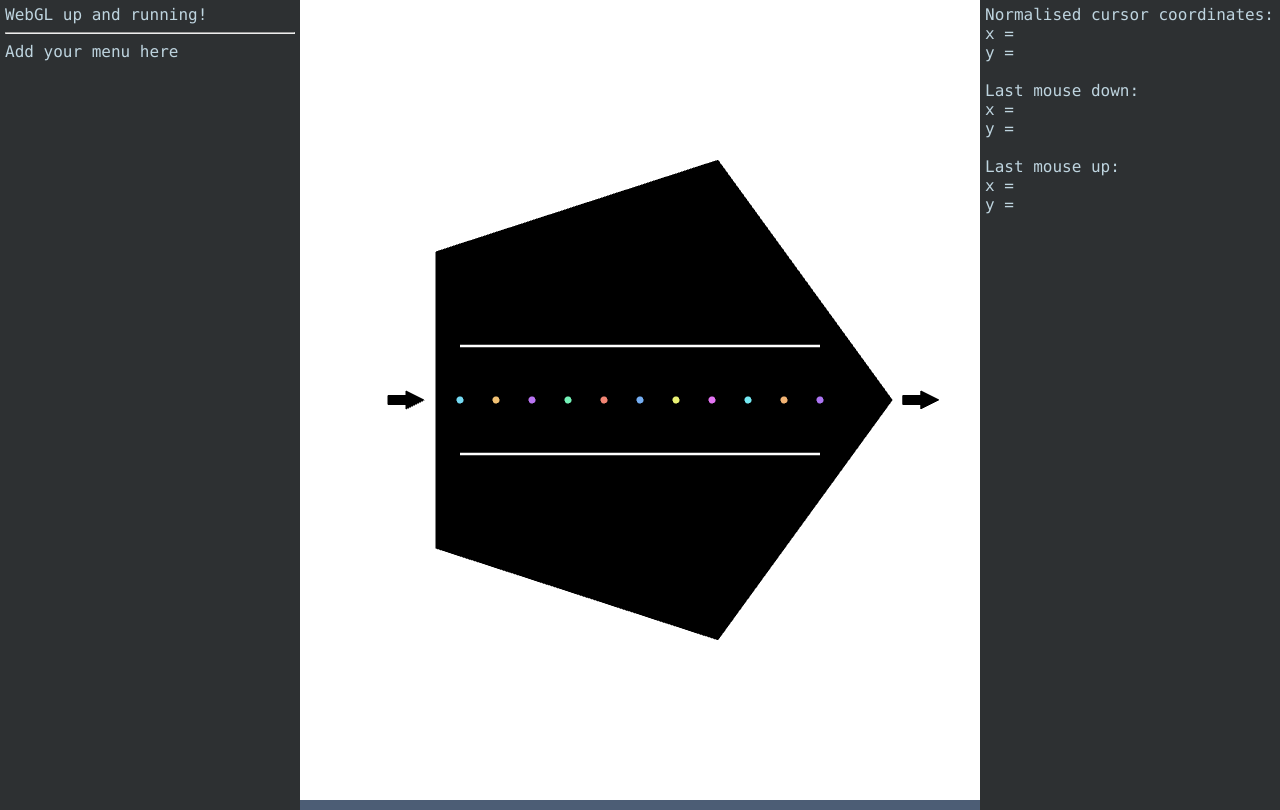
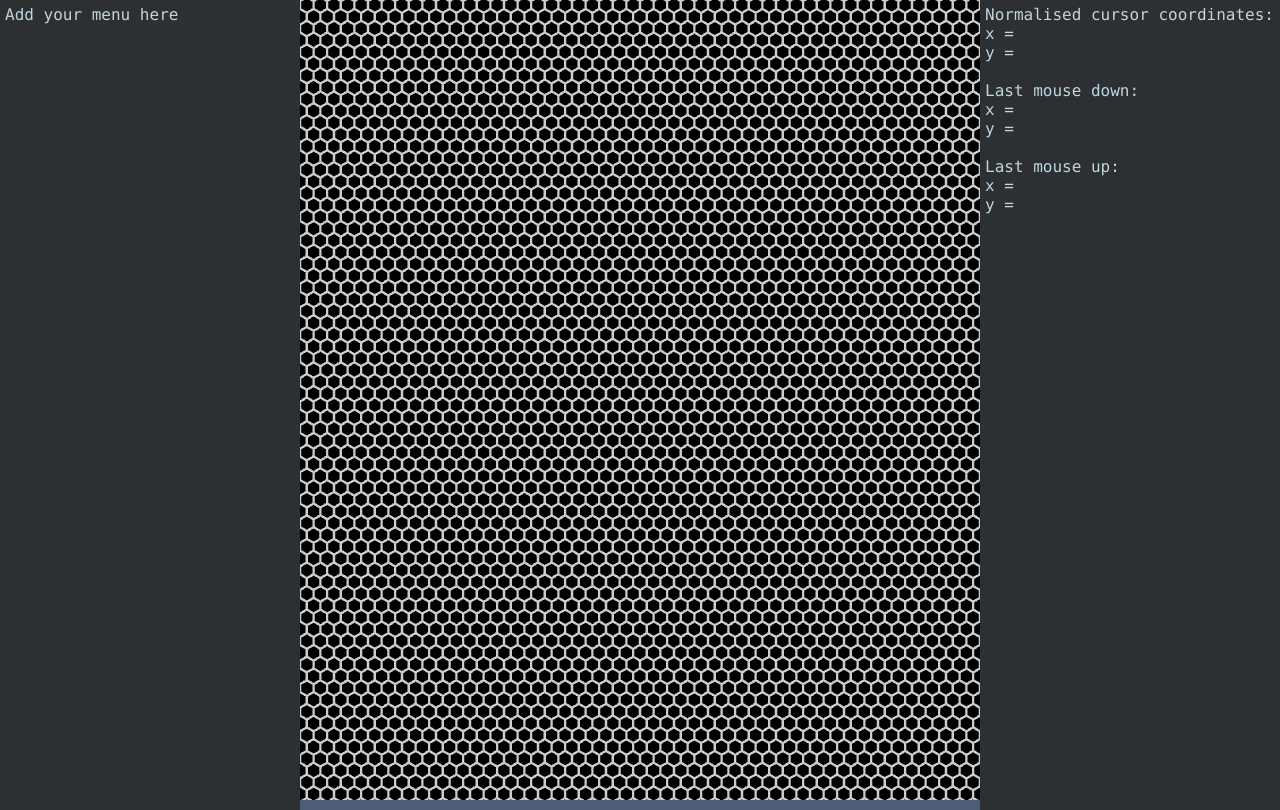
Before and after one commit to m-ender/hexagonal-life, a website: page public/index.html in a window 1280 px wide. Drawn offline with Linux system fonts and the light colour scheme; animation ran at ten frames a second.

Commit message:
Render hex grid

```diff
--- a/public/Configuration.js
+++ b/public/Configuration.js
@@ -14,3 +14,5 @@ var pixelSize;
 var markerRadius;
 // Default line width
 var lineThickness;
+
+var gridWidth = 50;
--- a/public/ConvexPolygon.js
+++ b/public/ConvexPolygon.js
@@ -94,12 +94,15 @@ ConvexPolygon.prototype.show = function() { this.hidden = false; };
 // only an outline.
 // An optional color can overwrite the default (the color provided
 // in the constructor for solid rendering and black for outlines).
-ConvexPolygon.prototype.render = function(outline, color) {
+ConvexPolygon.prototype.render = function(outline, x, y, color) {
     if (this.hidden) return;
+
+    x = x || 0;
+    y = y || 0;
 
     gl.useProgram(shaderProgram.program);
 
-    gl.uniform2f(shaderProgram.uCenter, 0, 0);
+    gl.uniform2f(shaderProgram.uCenter, x, y);
     gl.uniform1f(shaderProgram.uScale, 1);
     gl.uniform1f(shaderProgram.uAngle, 0);
 
--- /dev/null
+++ b/public/HexagonalLife.js
@@ -0,0 +1,121 @@
+function HexagonalLife(width, height)
+{
+    this.width = width;
+    this.height = height;
+
+    this.grid = new Array(width);
+
+    for (var i = 0; i < width; ++i)
+        this.grid[i] = new Array(height).fill(0);
+
+    this.colors = ['black', 'white'];
+
+    for (var i = 0; i < this.colors.length; ++i)
+    {
+        var color = this.colors[i];
+        if (!(color instanceof jQuery.Color))
+            color = jQuery.Color(color);
+
+        this.colors[i] = [color.red()/255, color.green()/255, color.blue()/255];
+    }
+
+    this.gridWidth = 2 * maxXCoord / width;
+    this.gridSize = this.gridWidth / sqrt(3);
+    this.gridHeight = 3 * this.gridSize / 2;
+
+    // Set up vertices of a prototype hex
+    var hexWidth = this.gridWidth - 2*pixelSize;
+    var hexSize = hexWidth / sqrt(3);
+    var hexHeight = 2 * hexSize;
+
+    var hexagonCoords = [ 0,             hexSize,
+                          hexWidth/2,    hexSize/2,
+                          hexWidth/2,   -hexSize/2,
+                          0,            -hexSize,
+                         -hexWidth/2,   -hexSize/2,
+                         -hexWidth/2,    hexSize/2 ];
+
+    this.vertices = {};
+
+    this.vertices.data = new Float32Array(hexagonCoords);
+
+    this.vertices.bufferId = gl.createBuffer();
+    gl.bindBuffer(gl.ARRAY_BUFFER, this.vertices.bufferId);
+    gl.bufferData(gl.ARRAY_BUFFER, this.vertices.data, gl.STATIC_DRAW);
+}
+
+HexagonalLife.prototype.getState = function(x, y) {
+    return this.grid[mod(x,this.width)][mod(y,this.height)];
+}
+
+HexagonalLife.prototype.getColor = function(state) {
+    return this.colors[state];
+}
+
+
+HexagonalLife.prototype.update = function() {
+
+}
+
+HexagonalLife.prototype.render = function() {
+    gl.useProgram(shaderProgram.program);
+
+    gl.uniform1f(shaderProgram.uScale, 1);
+    gl.uniform1f(shaderProgram.uAngle, 0);
+
+    gl.enableVertexAttribArray(shaderProgram.aPos);
+    gl.bindBuffer(gl.ARRAY_BUFFER, this.vertices.bufferId);
+    gl.vertexAttribPointer(shaderProgram.aPos, 2, gl.FLOAT, false, 0, 0);
+
+    for (var x = -1; x <= this.width; ++x)
+        for (var y = -1; y <= this.height; ++y) {
+            gl.uniform2f(shaderProgram.uCenter,
+                         -maxXCoord + this.gridWidth*(x + 0.5*(mod(y,2))),
+                         -maxYCoord + this.gridHeight*(y + 0.5));
+
+            var state = this.getState(x, y);
+
+            var color = this.getColor(state);
+
+            gl.uniform4f(shaderProgram.uColor,
+                         color[0],
+                         color[1],
+                         color[2],
+                         1);
+
+            gl.drawArrays(gl.TRIANGLE_FAN, 0, 6);
+        }
+
+
+    gl.disableVertexAttribArray(shaderProgram.aPos);
+};
+
+// "Destructor" - this has to be called manually
+HexagonalLife.prototype.destroy = function() {
+    gl.deleteBuffer(this.vertices.bufferId);
+    delete this.vertices;
+};
+
+function pixelToAxial(x, y) {
+    var a = 2/3 * x;
+    var b = (- sqrt(3)*y - x)/3;
+    var c = - a - b;
+
+    var ra = round(a);
+    var rb = round(b);
+    var rc = round(c);
+
+    var da = abs(a - ra);
+    var db = abs(b - rb);
+    var dc = abs(c - rc);
+
+    if (da > db && da > dc)
+        ra = -rb-rc;
+    else if (db > dc)
+        rb = -ra-rc;
+
+    return {
+        q: ra,
+        r: rb,
+    };
+}
--- a/public/index.html
+++ b/public/index.html
@@ -16,6 +16,7 @@
     <script type="text/javascript" src="ColorGenerator.js"></script>
     <script type="text/javascript" src="Circle.js"></script>
     <script type="text/javascript" src="ConvexPolygon.js"></script>
+    <script type="text/javascript" src="HexagonalLife.js"></script>
     <script type="text/javascript" src="Line.js"></script>
     <script type="text/javascript" src="main.js"></script>
 
@@ -77,8 +78,6 @@
         Oops ... your browser doesn't support HTML5's Canvas elements!
     </canvas>
     <div id="menu">
-        <span id="message"></span>
-        <hr>
         <span id="options"></span>
     </div>
     <div id="debug">
--- a/public/main.js
+++ b/public/main.js
@@ -1,7 +1,6 @@
 var debug = true;
 
 var canvas;
-var messageBox;
 var optionsBox;
 var debugBox;
 
@@ -29,6 +28,8 @@ var angle = 0;
 var circles = [];
 var polygons = [];
 var lines = [];
+
+var life;
 
 window.onload = init;
 
@@ -61,7 +62,6 @@ function init()
     document.addEventListener('mousemove', handleMouseMove, false);
     document.addEventListener('keypress', handleCharacterInput, false);
 
-    messageBox = $('#message');
     optionsBox = $('#options');
     debugBox = $('#debug');
 
@@ -70,14 +70,14 @@ function init()
 
     gl = WebGLUtils.setupWebGL(canvas);
     if (!gl) {
-        messageBox.html("WebGL is not available!");
+        console.log("WebGL is not available!");
     } else {
-        messageBox.html("WebGL up and running!");
+        console.log("WebGL up and running!");
     }
 
     renderMenu();
 
-    gl.clearColor(1, 1, 1, 1);
+    gl.clearColor(0.8, 0.8, 0.8, 1);
 
     // Load shaders and get uniform locations
     shaderProgram.program = InitShaders(gl, "2d-vertex-shader", "minimal-fragment-shader");
@@ -107,24 +107,9 @@ function init()
     CheckError();
 
     // Set up a bit of geometry to render
+    var gridHeight = floor(gridWidth / aspectRatio / sqrt(3) * 2);
 
-    var i;
-    for (i = 0; i < 11; ++i)
-        circles.push(new Circle(-0.5 + 0.1*i, 0, colorGenerator.next(true), markerRadius));
-
-    var points = [];
-    for (i = 0; i < 5; ++i)
-        points.push({
-            x: 0.7*cos(2*pi/5*i),
-            y: 0.7*sin(2*pi/5*i),
-        });
-    polygons.push(new ConvexPolygon(points));
-
-    polygons.push(ConvexPolygon.CreateArrow(0.1, 0.05, {x:-0.7, y:0}, {x:1,y:0}));
-    polygons.push(ConvexPolygon.CreateArrow(0.1, 0.05, {x:0.73, y:0}, {x:1,y:0}));
-
-    lines.push(new Line({x: -0.5, y: 0.15}, {x: 0.5, y: 0.15}, 'white', lineThickness));
-    lines.push(new Line({x: -0.5, y: -0.15}, {x: 0.5, y: -0.15}, 'white', lineThickness));
+    life = new HexagonalLife(gridWidth, gridHeight);
 
     drawScreen();
     lastTime = Date.now();
@@ -159,7 +144,7 @@ function InitShaders(gl, vertexShaderId, fragmentShaderId)
     var vertexElement = document.getElementById(vertexShaderId);
     if(!vertexElement)
     {
-        messageBox.html("Unable to load vertex shader '" + vertexShaderId + "'");
+        console.log("Unable to load vertex shader '" + vertexShaderId + "'");
         return -1;
     }
     else
@@ -169,7 +154,7 @@ function InitShaders(gl, vertexShaderId, fragmentShaderId)
         gl.compileShader(vertexShader);
         if(!gl.getShaderParameter(vertexShader, gl.COMPILE_STATUS))
         {
-            messageBox.html("Vertex shader '" + vertexShaderId + "' failed to compile. The error log is:</br>" + gl.getShaderInfoLog(vertexShader));
+            console.log("Vertex shader '" + vertexShaderId + "' failed to compile. The error log is:</br>" + gl.getShaderInfoLog(vertexShader));
             return -1;
         }
     }
@@ -177,7 +162,7 @@ function InitShaders(gl, vertexShaderId, fragmentShaderId)
     var fragmentElement = document.getElementById(fragmentShaderId);
     if(!fragmentElement)
     {
-        messageBox.html("Unable to load fragment shader '" + fragmentShaderId + "'");
+        console.log("Unable to load fragment shader '" + fragmentShaderId + "'");
         return -1;
     }
     else
@@ -187,7 +172,7 @@ function InitShaders(gl, vertexShaderId, fragmentShaderId)
         gl.compileShader(fragmentShader);
         if(!gl.getShaderParameter(fragmentShader, gl.COMPILE_STATUS))
         {
-            messageBox.html("Fragment shader '" + fragmentShaderId + "' failed to compile. The error log is:</br>" + gl.getShaderInfoLog(fragmentShader));
+            console.log("Fragment shader '" + fragmentShaderId + "' failed to compile. The error log is:</br>" + gl.getShaderInfoLog(fragmentShader));
             return -1;
         }
     }
@@ -199,7 +184,7 @@ function InitShaders(gl, vertexShaderId, fragmentShaderId)
 
     if(!gl.getProgramParameter(program, gl.LINK_STATUS))
     {
-        messageBox.html("Shader program failed to link. The error log is:</br>" + gl.getProgramInfoLog(program));
+        console.log("Shader program failed to link. The error log is:</br>" + gl.getProgramInfoLog(program));
         return -1;
     }
 
@@ -243,6 +228,7 @@ function drawScreen()
     gl.uniform1f(shaderProgram.uViewPortAngle, angle);
 
     // add rendering of your game objects/scene graph here
+    life.render();
 
     for (i = 0; i < polygons.length; ++i)
     {
@@ -331,6 +317,6 @@ function CheckError(msg)
     {
         var errMsg = "OpenGL error: " + error.toString(16);
         if (msg) { errMsg = msg + "</br>" + errMsg; }
-        messageBox.html(errMsg);
+        console.log(errMsg);
     }
 }
--- a/public/math.js
+++ b/public/math.js
@@ -21,5 +21,9 @@ function sign(x) {
     return x ? (x < 0 ? -1 : 1) : 0;
 }
 
+function mod(x, y) {
+    return ((x % y) + y) % y;
+}
+
 var MAX_INT = 9007199254740992;
 var MIN_INT = -9007199254740992;
```
